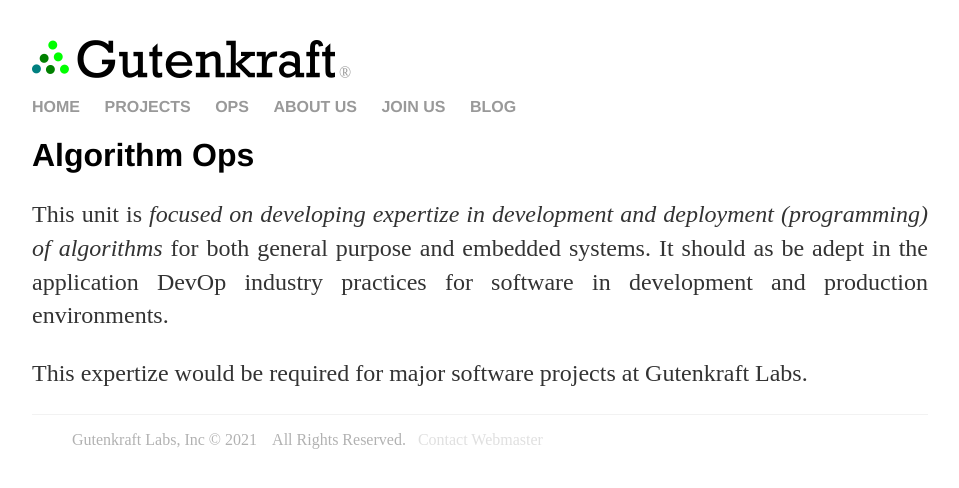
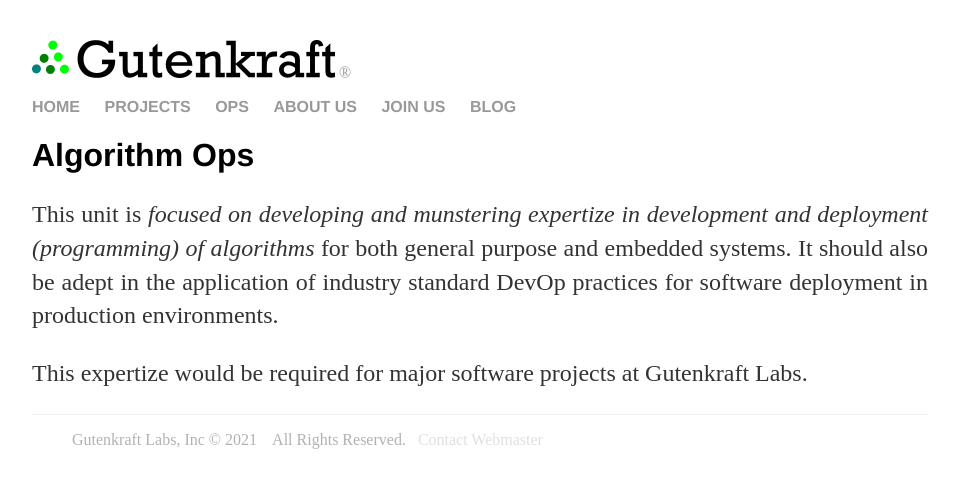
Before and after one commit to oferonmi/datafilik.github.io, a Jekyll site: the page built from ops/algo_op/index.html, in a window 1280 px wide. Shown: the top 488 px of the page, without its empty margins (160-1119 px from the left). Built offline with Jekyll 4.4.1, drawn with Linux system fonts in a browser that asks for light colours.

Commit message:
content update

```diff
--- a/ops/algo_op/index.html
+++ b/ops/algo_op/index.html
@@ -5,7 +5,7 @@
 <div class="blurb">
     <h1>Algorithm Ops</h1>
     <p align="justify">
-        This unit is <em>focused on developing expertize in development and deployment (programming) of algorithms</em> for both general purpose and embedded systems. It should as be adept in the application DevOp industry practices for software in development and production environments.
+        This unit is <em>focused on developing and munstering expertize in development and deployment (programming) of algorithms</em> for both general purpose and embedded systems. It should also be adept in the application of industry standard DevOp  practices for software deployment in production environments.
     </p>
 
     <p align="justify">
```
